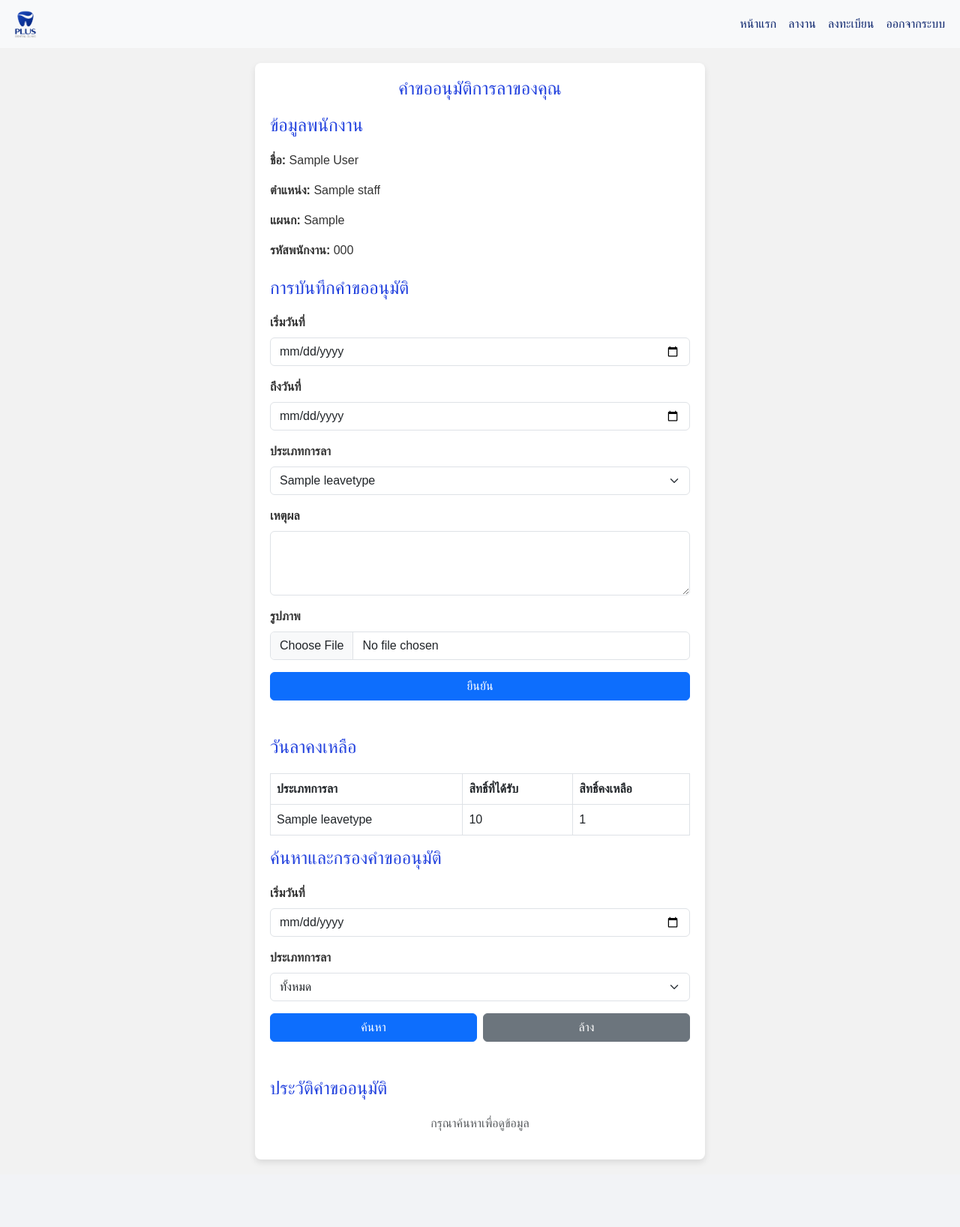
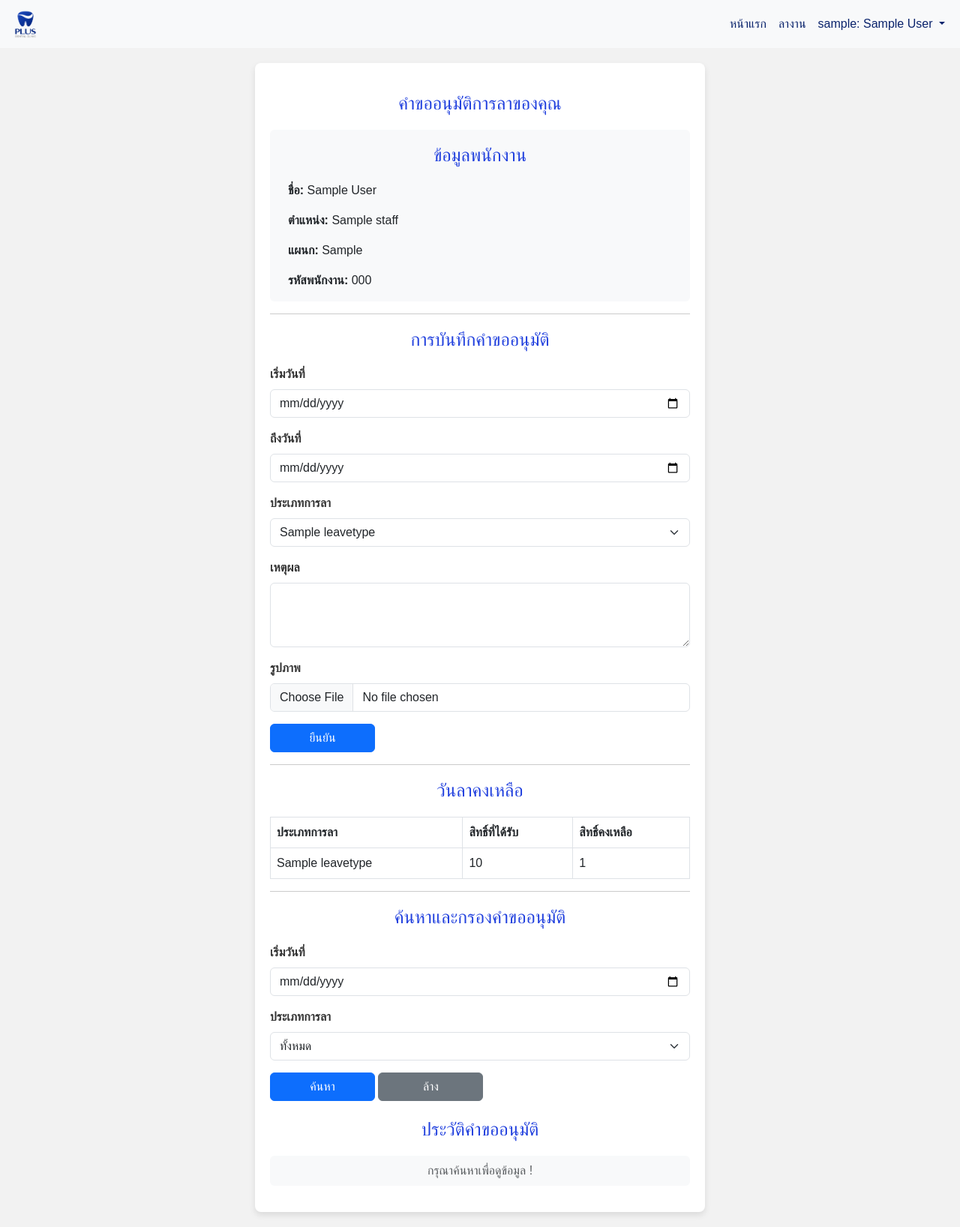
Before and after one commit to PDC-programmer/PDC_Attendance, a Django app: page /attendance/leave-request-auth/ in a window 1280 px wide. Shown: the whole page at 75% size. Before the commit the page ends 1552 px from the top, so only its background shows below. Run offline with Django 5.2, Linux system fonts and the light colour scheme; a user stored in the database is signed in; tables that the repository leaves empty hold one stand-in row (values such as "Sample post"); some libraries are stand-ins or nearby versions.

Commit message:
redesign over all

```diff
--- a/attendance_app/templates/attendance/leave_request_auth.html
+++ b/attendance_app/templates/attendance/leave_request_auth.html
@@ -3,21 +3,23 @@
 {% block title %}การขออนุมัติ{% endblock %}
 
 {% block content %}
-    <div class="container">
+<div class="d-flex justify-content-center align-items-center">
+<div class="container " style="width: 95%;">
         <h1 class="text-center">คำขออนุมัติการลาของคุณ</h1>
 
         <!-- Employee Information -->
-        <div class="mb-4">
-            <h4>ข้อมูลพนักงาน</h4>
-            <p><strong>ชื่อ:</strong> <span id="employee-name">Loading...</span></p>
-            <p><strong>ตำแหน่ง:</strong> <span id="employee-title">Loading...</span></p>
-            <p><strong>แผนก:</strong> <span id="employee-department">Loading...</span></p>
-            <p><strong>รหัสพนักงาน:</strong> <span id="employee-staff-code">Loading...</span></p>
+        <div class="card">
+            <h4 class="text-center">ข้อมูลพนักงาน</h4>
+            <p class="mx-4"><strong>ชื่อ:</strong> <span id="employee-name">Loading...</span></p>
+            <p class="mx-4"><strong>ตำแหน่ง:</strong> <span id="employee-title">Loading...</span></p>
+            <p class="mx-4"><strong>แผนก:</strong> <span id="employee-department">Loading...</span></p>
+            <p class="mx-4"><strong>รหัสพนักงาน:</strong> <span id="employee-staff-code">Loading...</span></p>
         </div>
+        <hr>
+        <!-- Leave Request Form -->
 
-        <!-- Leave Request Form -->
         <form id="leave-request-form" enctype="multipart/form-data">
-            <h4>การบันทึกคำขออนุมัติ</h4>
+            <h4 class="text-center">การบันทึกคำขออนุมัติ</h4>
             <div class="mb-3">
                 <label for="start-date" class="form-label">เริ่มวันที่</label>
                 <input type="date" class="form-control" id="start-date" name="startDate" required>
@@ -40,12 +42,12 @@
                 <label for="leave-image" class="form-label">รูปภาพ</label>
                 <input type="file" class="form-control" id="leave-image" name="image" accept="image/*">
             </div>
-            <button type="submit" class="btn btn-primary w-100">ยืนยัน</button>
+            <button type="submit" class="btn btn-primary" style="width: 25%;">ยืนยัน</button>
         </form>
+        <hr>
 
         <!-- Leave Balances -->
-        <div class="mt-5">
-            <h4>วันลาคงเหลือ</h4>
+        <h4 class="text-center">วันลาคงเหลือ</h4>
         <table class="table table-bordered">
             <thead>
                 <tr>
@@ -56,15 +58,17 @@
             </thead>
             <tbody id="leave-balance-table">
                 <tr>
-                        <td colspan="3" class="text-center">Loading...</td>
+<!--                    <td colspan="3" class="text-center">Loading...</td>-->
+                    <td colspan="3" class="text-center text-muted">ไม่พบข้อมูลสิทธิ์คงเหลือ</td>
                 </tr>
             </tbody>
         </table>
-        </div>
+        <hr>
+
 
         <!-- Leave Request Filters -->
         <div class="mb-4">
-            <h4>ค้นหาและกรองคำขออนุมัติ</h4>
+            <h4 class="text-center">ค้นหาและกรองคำขออนุมัติ</h4>
             <form id="filter-form">
                 <div class="mb-3">
                     <label for="filter-start-date" class="form-label">เริ่มวันที่</label>
@@ -76,19 +80,22 @@
                         <option value="">ทั้งหมด</option>
                     </select>
                 </div>
-                <div class="d-flex justify-content-between">
-                    <button type="button" id="search-button" class="btn btn-primary w-50 me-2">ค้นหา</button>
-                    <button type="button" id="reset-button" class="btn btn-secondary w-50">ล้าง</button>
-                </div>
+<!--                <div class="d-flex justify-content-between gap-2">-->
+                    <button type="button" id="search-button" class="btn btn-primary " style="width: 25%;">ค้นหา</button>
+                    <button type="button" id="reset-button" class="btn btn-secondary " style="width: 25%;">ล้าง</button>
+<!--                    <button type="button" id="asd-button" class="btn btn-secondary w-50">ล้าง</button>-->
+<!--                </div>-->
             </form>
         </div>
 
         <!-- Leave History -->
-        <div class="mt-5">
-            <h4>ประวัติคำขออนุมัติ</h4>
+        <h4 class="text-center">ประวัติคำขออนุมัติ</h4>
         <div id="leave-history" class="d-flex flex-column">
-                <p class="text-center text-muted">กรุณาค้นหาเพื่อดูข้อมูล</p>
+            <div class="card">
+                <p class="text-center text-muted my-2">กรุณาค้นหาเพื่อดูข้อมูล !</p>
             </div>
+        </div>
+
     </div>
 </div>
 
@@ -148,6 +155,23 @@
                 })
                 .catch(err => console.error("Error loading leave balances:", err));
 
+            // ฟังก์ชันโหลดตัวเลือกประเภทการลาในส่วนค้นหา
+            function loadFilterLeaveTypes() {
+                fetch("/attendance/get-leave-types/")
+                    .then(response => response.json())
+                    .then(data => {
+                        const filterLeaveTypeSelect = document.getElementById("filter-leave-type");
+                        filterLeaveTypeSelect.innerHTML = '<option value="">ทั้งหมด</option>';
+                        data.forEach(type => {
+                            const option = document.createElement("option");
+                            option.value = type.id;
+                            option.textContent = type.th_name;
+                            filterLeaveTypeSelect.appendChild(option);
+                        });
+                    })
+                    .catch(error => console.error("Error fetching leave types:", error));
+            }
+
             // Search and filter leave history
             searchButton.addEventListener("click", () => {
                 const startDate = document.getElementById("filter-start-date").value;
@@ -167,7 +191,7 @@
                                 card.className = "card";
                                 card.innerHTML = `
                                     <div class="card-body">
-                                        <h5 class="card-title">รหัสคำขออนุมัติ: ${request.id}</h5>
+                                        <h4 class="card-title my-2">รหัสคำขออนุมัติ: ${request.id}</h4>
                                         <p class="card-text">ประเภทการลา: ${request.leave_type}</p>
                                         <p class="card-text">ช่วงเวลา: ${request.start_date} - ${request.end_date}</p>
                                         <p class="card-text">เหตุผล: ${request.reason}</p>
@@ -175,7 +199,7 @@
                                         <p class="card-text">
                                             สถานะ: <span class="badge ${getStatusBadge(request.status)}">${request.status}</span>
                                         </p>
-                                        <a href="/attendance/leave-request-detail/${request.id}/" class="btn btn-sm btn-secondary w-25">ดูรายละเอียด</a>
+                                        <a href="/attendance/leave-request-detail/${request.id}/" class="btn btn-sm btn-secondary" style="width: 30%;">ดูรายละเอียด</a>
                                     </div>
                                 `;
                                 leaveHistory.appendChild(card);
@@ -192,6 +216,9 @@
                 filterForm.reset();
                 leaveHistory.innerHTML = `<p class="text-center text-muted">กรุณาค้นหาเพื่อดูข้อมูล</p>`;
             });
+
+            // โหลดตัวเลือกประเภทการลาในส่วนกรอง
+            loadFilterLeaveTypes();
 
             // Helper function for status badge
             function getStatusBadge(status) {
--- a/general_app/templates/general/base.html
+++ b/general_app/templates/general/base.html
@@ -32,6 +32,7 @@
         }
         h1, h4 {
             font-size: 1.5rem;
+            margin-top: 20px;
             margin-bottom: 20px;
             color: #2342de;
         }
@@ -53,15 +54,6 @@
         .form-label {
             font-weight: bold;
         }
-        .logout-container {
-            max-width: 400px;
-            margin: 100px auto;
-            background: #ffffff;
-            padding: 20px;
-            border-radius: 8px;
-            box-shadow: 0 4px 8px rgba(0, 0, 0, 0.1);
-            text-align: center;
-        }
     </style>
 </head>
 <body>
@@ -74,27 +66,35 @@
             <button class="navbar-toggler" type="button" data-bs-toggle="collapse" data-bs-target="#navbarNav" aria-controls="navbarNav" aria-expanded="false" aria-label="Toggle navigation">
                 <span class="navbar-toggler-icon"></span>
             </button>
-            <div class="collapse navbar-collapse" id="navbarNav">
-                <ul class="navbar-nav ms-auto">
+            <div class="collapse navbar-collapse text-center" id="navbarNav">
+                <ul class="navbar-nav ms-auto text-start">
                     <li class="nav-item">
                         <a class="nav-link" href="/">หน้าแรก</a>
                     </li>
+                    {% if user.is_authenticated %}
                         <li class="nav-item">
                             <a class="nav-link" href="/attendance/leave-request-auth/">ลางาน</a>
                         </li>
+                        <li class="nav-item dropdown">
+                            <a class="nav-link dropdown-toggle" href="#" id="userDropdown" role="button" data-bs-toggle="dropdown" aria-expanded="false">
+                                {{ user.username }}: {{ user.first_name }} {{ user.last_name }}
+                            </a>
+                            <ul class="dropdown-menu" aria-labelledby="userDropdown">
+
+                                <li><a class="dropdown-item" href="/accounts/logout/">ออกจากระบบ</a></li>
+                            </ul>
+                        </li>
+                    {% else %}
                         <li class="nav-item">
-                        <a class="nav-link" href="/line/register-line-id/">ลงทะเบียน</a>
+                            <a class="nav-link" href="/login?next=/">เข้าสู่ระบบ</a>
                         </li>
-                    <li class="nav-item">
-                        <a class="nav-link" href="/accounts/logout/">ออกจากระบบ</a>
-                    </li>
+                    {% endif %}
                 </ul>
             </div>
         </div>
     </nav>
 
     <!-- Main Content -->
-
     {% block content %}
     {% endblock %}
 
--- a/templates/account/logout.html
+++ b/templates/account/logout.html
@@ -3,7 +3,8 @@
 {% block title %}ออกจากระบบ{% endblock %}
 
 {% block content %}
-    <div class="logout-container">
+<div class="d-flex justify-content-center align-items-center vh-100">
+    <div class="container text-center " style="width: 95%;">
         <h1>ออกจากระบบ</h1>
         <p>คุณแน่ใจหรือไม่ว่าต้องการออกจากระบบ?</p>
         <div class="row">
@@ -14,4 +15,5 @@
             </form>
         </div>
     </div>
+</div>
 {% endblock %}
```
Also changed, not shown: general_app/templates/general/home.html (+17 -7 lines), general_app/templates/general/login.html (+4 -3 lines), line_app/templates/line_app/register_line_id.html (+10 -7 lines), line_app/views.py (+12 -0 lines), templates/socialaccount/login.html (+9 -5 lines), media/leave_request_images/pipespt@hotmail.com/2025-01-16/logo-white.png (added), media/leave_request_images/pipespt@hotmail.com/2025-01-17/logo-white.png (added). Lines whose indentation alone changed are shown as unchanged.
